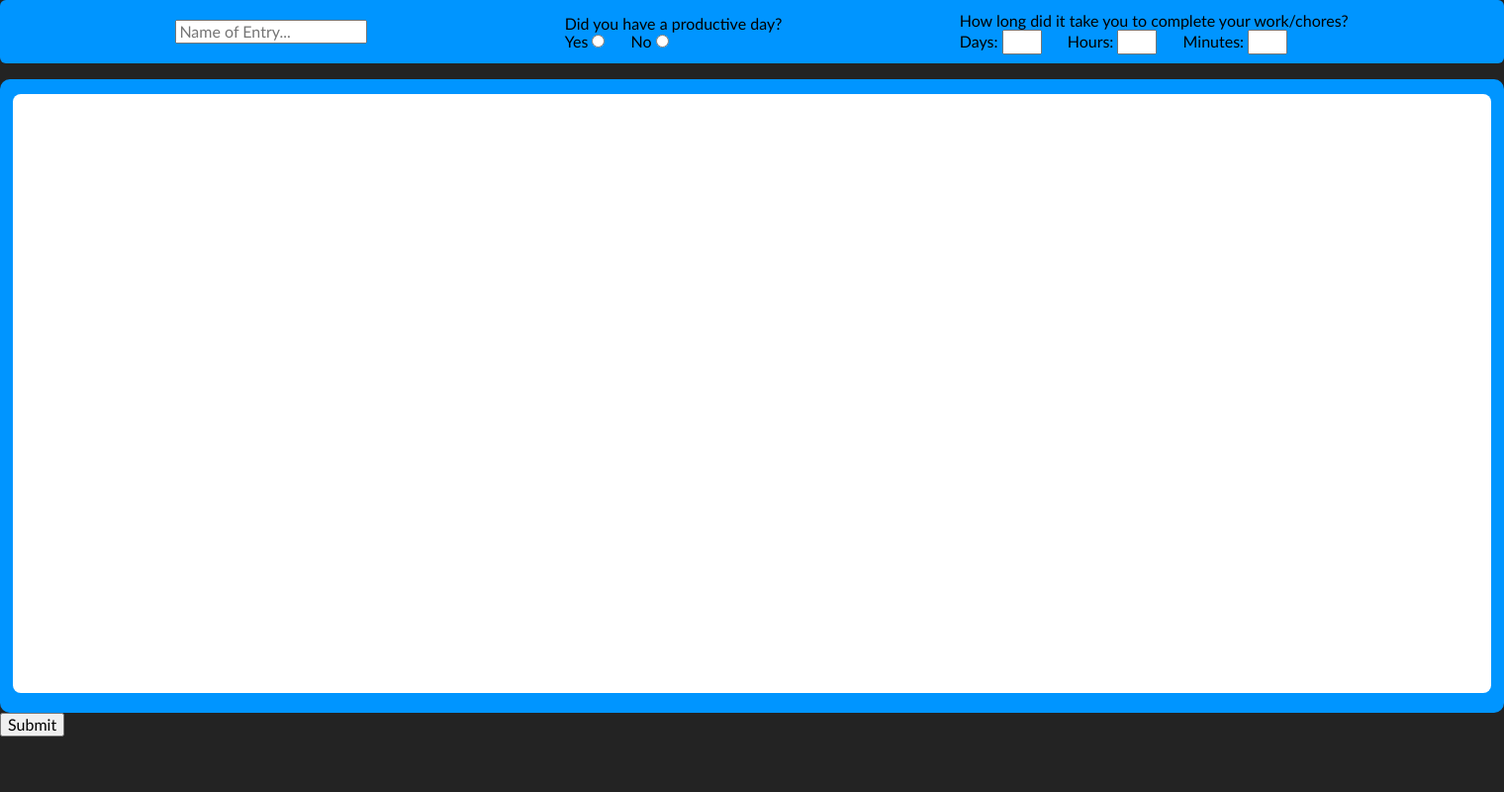
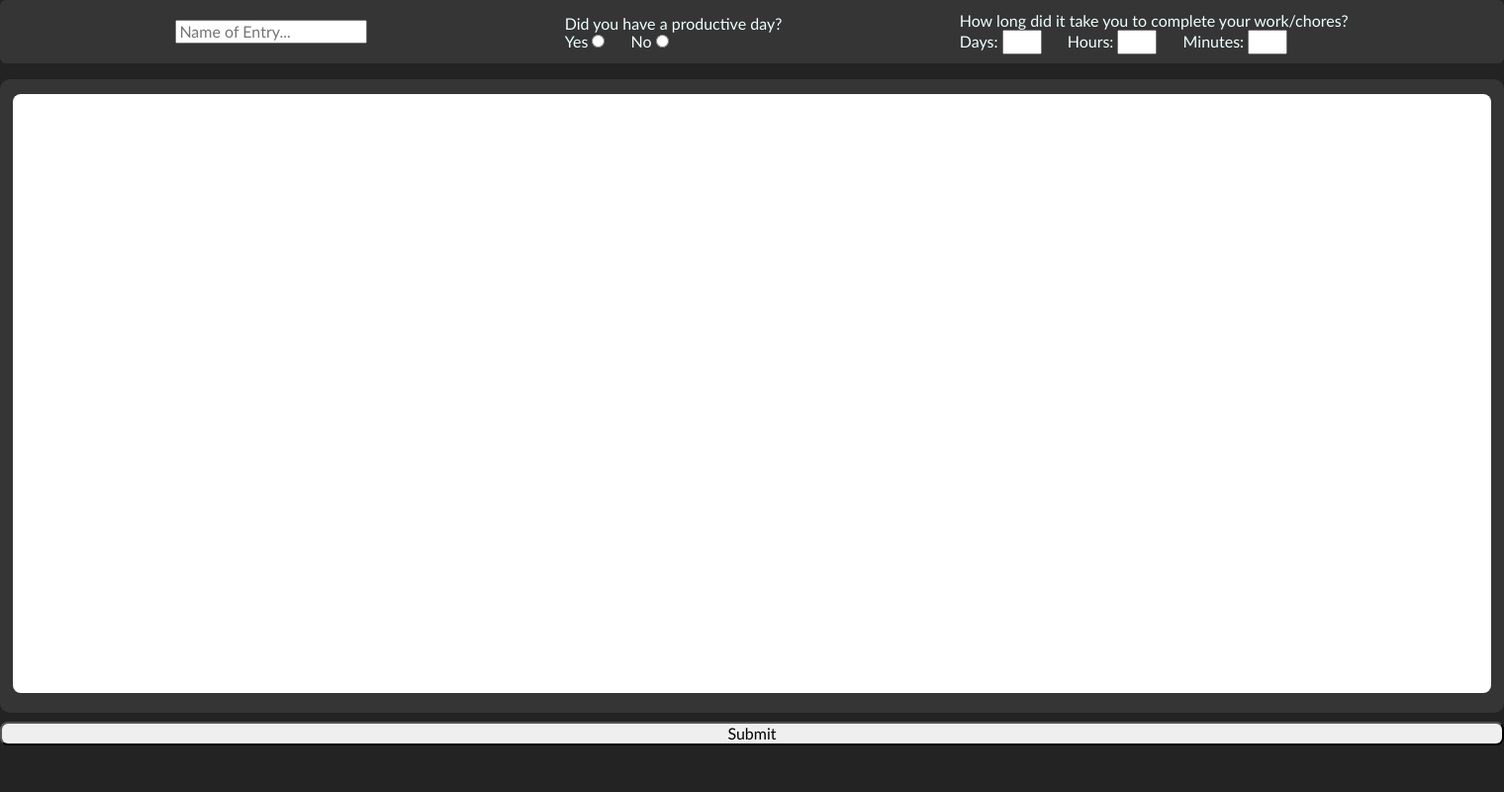
Before and after one commit to Pumpjack2/Diary-Entry-Software, a Flask app: page /entry in a window 1520 px wide. Shown: the whole page at 99% size. Run offline with Flask 3, Linux system fonts and the light colour scheme; a user stored in the database is signed in; some libraries are stand-ins or nearby versions.

Commit message:
modified:   main.py 	modified:   static/entry.css 	modified:   static/login.css 	modified:   static/search.js

```diff
--- a/main.py
+++ b/main.py
@@ -7,9 +7,7 @@ from cs50 import SQL
 from flask import Flask, render_template, request, redirect, session
 from uuid import uuid4
 
-
 PORT = 3004
-
 
 # Defines the folder name for the entries to be stored.
 PATH = "./diaryEntries"
@@ -43,6 +41,8 @@ except FileExistsError:
 #------------------Routes------------------#
 #------------------------------------------#
 
+
+
 # GET route for the index page; redirect to home.
 @app.route('/', methods=["get"])
 def index():
@@ -58,6 +58,8 @@ def login():
 # POST route for the login submission
 @app.route("/login/submit", methods=["post"])
 def loginSubmission():
+
+
 
     # Retrieve the submitted form json body
     json = request.json
@@ -123,6 +125,10 @@ def registerSubmission():
 # GET route for the home page.
 @app.route("/home", methods=["get"])
 def home():
+
+    if validate_User(session) is False:
+        return redirect("/login")
+
     return render_template("home.html")
 
 
@@ -130,6 +136,8 @@ def home():
 @app.route("/home/search", methods=["post"])
 def homeSubmission():
 
+    if validate_User(session) is False:
+        return redirect ("/login")
 
     # Retrieve the submitted form json body
     json = request.json
@@ -142,7 +150,7 @@ def homeSubmission():
         return "Bad Request", 400
 
     # Validate search term is alphanumeric. Return 400 BAD REQUEST
-    if search.isalnum() is False:
+    if search.replace(" ", "").isalnum() is False:
         return "Bad Request", 400
 
     # Hash the search term into SHA256
@@ -164,16 +172,18 @@ def homeSubmission():
 @app.route("/entry", methods=["get"])
 def entry():
 
-    # Ensures the user has a valid session token before rendering home otherwise redirect user back to login
-    if "user" in session:
-        return render_template("entry.html")
-    else:
-        return redirect("/login", code=302)
+    if validate_User(session) is False:
+        return redirect ("/login")
+
+    return render_template("entry.html")
 
 
 # POST route for the submission of a new entry.
 @app.route("/entry/submit", methods=["post"])
 def entrySubmission():
+
+    if validate_User(session) is False:
+        return redirect ("/login")
 
     # Retrieving all the inputs from the html entry form.
     entry_name = request.form.get("entryName")
@@ -242,8 +252,6 @@ def create_user(name: str, password: str, confirm_password: str) -> bool:
     db.execute("INSERT INTO users (name, password, salt) VALUES(?, ?, ?)", name, hashed_password, salt)
     return True
 
-
-
 # Declares the function that checks whether the password given to login matches with the one in the database.
 def check_password(username: str, loginPassword: str) -> bool:
 
@@ -262,7 +270,11 @@ def check_password(username: str, loginPassword: str) -> bool:
     # Returns boolean of the hashed login password compared to the database stored hash
     return login_hashed_password == user[0]["password"]
 
+# Declares the function to check if the user is in the session.
+def validate_User(session):
 
+    # Ensures the user has a valid session token before rendering home otherwise redirect user back to login
+    return True if "user" in session else False
 
 # Declares a function that creates an entry.
 def file_entry(entryName, productivityCheck, numberOfDays, numberOfHours, numberOfMinutes, entryBodyInput):
@@ -287,8 +299,6 @@ def file_entry(entryName, productivityCheck, numberOfDays, numberOfHours, number
 
     return True
 
-
-
 # Runs the application
 if __name__ == '__main__':
     app.run(debug=True, use_reloader=True, port=PORT)
--- a/static/entry.css
+++ b/static/entry.css
@@ -14,7 +14,10 @@ a {
 
 label {
     font-size: 16px;
+    color: azure;
 }
+
+
 
 
 #createEntry {
@@ -36,7 +39,7 @@ label {
 
 
 #entryHeading {
-    background-color: #0095ff;
+    background-color: rgb(53, 53, 53);
     justify-content:space-evenly;
     border-radius: 6px;
     flex-wrap: wrap;
@@ -57,7 +60,7 @@ label {
 }
 
 #entryBody {
-    background-color: #0095ff;
+    background-color: rgb(53, 53, 53);
     justify-content: center;
     border-radius: 10px;
     margin-top: 1%;
@@ -75,3 +78,9 @@ label {
     height: 94%;
     width: 98%;
 }
+
+.entryButton {
+    border-radius: 1vh;
+    margin-top: 0.6%;
+    width: 100%;
+}
--- a/static/login.css
+++ b/static/login.css
@@ -34,7 +34,7 @@ a {
     border-radius: 1vh;
     margin-top: 5%;
     font-size: 1.5vw;
-    width: 30%;
+    width: 35%;
 }
 
 /* Defines the attributes of the register button */
--- a/static/search.js
+++ b/static/search.js
@@ -23,7 +23,7 @@ async function submitSearch(event) {
     }
 
     // Regex for the allowable characters
-    const regex = /^[a-zA-Z0-9!@#$%^&*()_+-=`~<>?:"{}';/.,]+$/
+    const regex = /^[a-zA-Z0-9!@#$%^&*()_+-=`~<>?:"{}';/., ]+$/
     if (!regex.test(search)) {
         alert("Bad search term!");
         return false;
```
